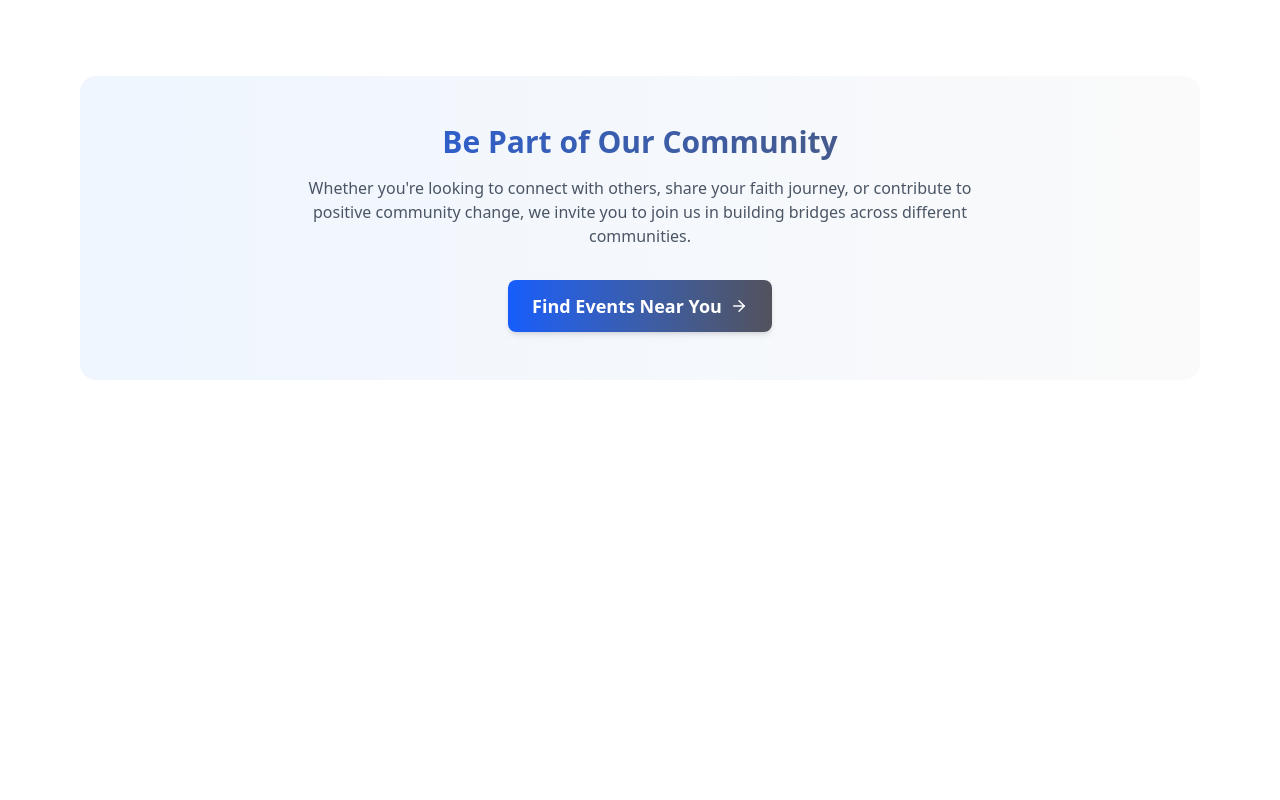
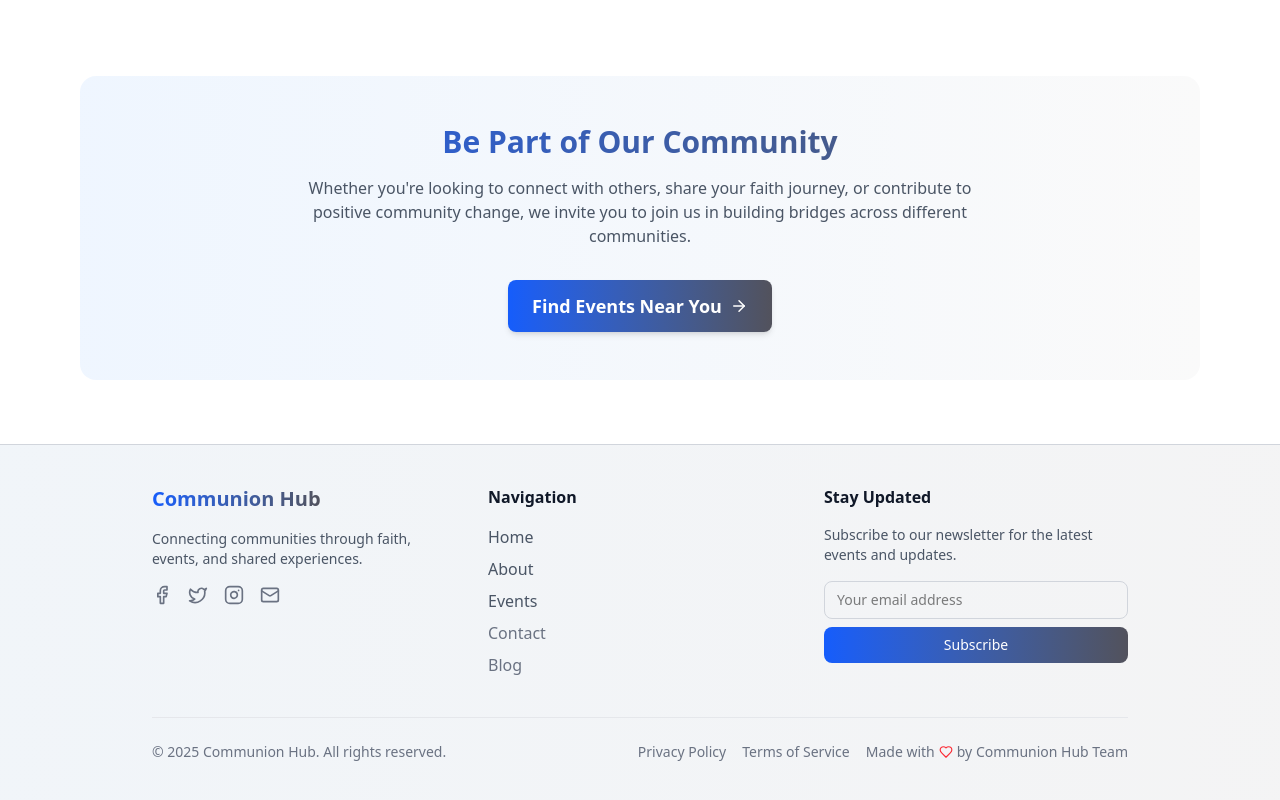
Before and after one commit to aadarshraj02/communion-assignment, a React (Vite) app: page /about in a window 1280 px wide. Shown: the part 1390-2190 px from the top of the page. Before the commit the page ends 1834 px from the top, so only its background shows below. Built offline with nearby package versions, Linux system fonts and the light colour scheme.

Commit message:
added footer

```diff
--- a/src/App.jsx
+++ b/src/App.jsx
@@ -3,6 +3,7 @@ import Home from "./pages/Home";
 import Events from "./pages/Events";
 import Header from "./components/Header";
 import About from "./pages/About";
+import Footer from "./components/Footer";
 
 const App = () => {
   return (
@@ -15,6 +16,7 @@ const App = () => {
           <Route path="/about" element={<About />} />
         </Routes>
       </main>
+      <Footer />
     </Router>
   );
 };
--- a/src/components/Footer.jsx
+++ b/src/components/Footer.jsx
@@ -1,4 +1,170 @@
+import { motion } from "framer-motion";
+import { Link } from "react-router-dom";
+import { Facebook, Twitter, Instagram, Mail, Heart } from "lucide-react";
+
 const Footer = () => {
-  return <div>Footer</div>;
+  const containerVariants = {
+    hidden: { opacity: 0 },
+    visible: {
+      opacity: 1,
+      transition: { staggerChildren: 0.1, delayChildren: 0.1 },
+    },
+  };
+
+  const itemVariants = {
+    hidden: { opacity: 0, y: 10 },
+    visible: {
+      opacity: 1,
+      y: 0,
+      transition: { duration: 0.5 },
+    },
+  };
+
+  return (
+    <footer className="bg-gradient-to-r from-slate-100 to-zinc-100 border-t border-gray-300">
+      <div className="max-w-5xl mx-auto px-6 py-10">
+        <motion.div
+          className="grid md:grid-cols-3 gap-8"
+          variants={containerVariants}
+          initial="hidden"
+          whileInView="visible"
+          viewport={{ once: true }}
+        >
+          <motion.div variants={itemVariants}>
+            <Link to="/" className="inline-block mb-4">
+              <h2 className="text-xl font-extrabold bg-clip-text text-transparent bg-gradient-to-r from-blue-600 to-zinc-600">
+                Communion Hub
+              </h2>
+            </Link>
+            <p className="text-gray-600 text-sm mb-4">
+              Connecting communities through faith, events, and shared
+              experiences.
+            </p>
+            <div className="flex space-x-4">
+              <a
+                href="/"
+                className="text-gray-500 hover:text-blue-600 transition-colors"
+              >
+                <Facebook size={20} />
+              </a>
+              <a
+                href="/"
+                className="text-gray-500 hover:text-blue-600 transition-colors"
+              >
+                <Twitter size={20} />
+              </a>
+              <a
+                href="/"
+                className="text-gray-500 hover:text-blue-600 transition-colors"
+              >
+                <Instagram size={20} />
+              </a>
+              <a
+                href="/"
+                className="text-gray-500 hover:text-blue-600 transition-colors"
+              >
+                <Mail size={20} />
+              </a>
+            </div>
+          </motion.div>
+
+          <motion.div variants={itemVariants}>
+            <h3 className="font-semibold text-gray-900 mb-4">Navigation</h3>
+            <ul className="space-y-2">
+              <li>
+                <Link
+                  to="/"
+                  className="text-gray-600 hover:text-blue-600 transition-colors"
+                >
+                  Home
+                </Link>
+              </li>
+              <li>
+                <Link
+                  to="/about"
+                  className="text-gray-600 hover:text-blue-600 transition-colors"
+                >
+                  About
+                </Link>
+              </li>
+              <li>
+                <Link
+                  to="/events"
+                  className="text-gray-600 hover:text-blue-600 transition-colors"
+                >
+                  Events
+                </Link>
+              </li>
+              <li>
+                <Link
+                  to="/"
+                  className="text-gray-500 hover:text-blue-400 transition-colors"
+                >
+                  Contact
+                </Link>
+              </li>
+              <li>
+                <Link
+                  to="/"
+                  className="text-gray-500 hover:text-blue-400 transition-colors"
+                >
+                  Blog
+                </Link>
+              </li>
+            </ul>
+          </motion.div>
+
+          <motion.div variants={itemVariants}>
+            <h3 className="font-semibold text-gray-900 mb-4">Stay Updated</h3>
+            <p className="text-gray-600 text-sm mb-4">
+              Subscribe to our newsletter for the latest events and updates.
+            </p>
+            <form className="space-y-2">
+              <input
+                type="email"
+                placeholder="Your email address"
+                className="w-full px-3 py-2 text-sm border border-gray-300 rounded-lg focus:ring-blue-500 focus:border-blue-600 transition-all"
+                required
+              />
+              <motion.button
+                type="submit"
+                className="w-full px-4 py-2 text-sm font-medium text-white bg-gradient-to-r from-blue-600 to-zinc-600 rounded-lg hover:shadow-md transition-all"
+                whileHover={{ scale: 1.03 }}
+                whileTap={{ scale: 0.98 }}
+              >
+                Subscribe
+              </motion.button>
+            </form>
+          </motion.div>
+        </motion.div>
+
+        <motion.div
+          className="border-t border-gray-200 mt-10 pt-6 flex flex-col md:flex-row justify-between items-center text-gray-500 text-sm"
+          initial={{ opacity: 0 }}
+          whileInView={{ opacity: 1 }}
+          transition={{ delay: 0.3, duration: 0.5 }}
+          viewport={{ once: true }}
+        >
+          <p>
+            © {new Date().getFullYear()} Communion Hub. All rights reserved.
+          </p>
+          <div className="flex space-x-4">
+            <Link to="/" className="hover:text-blue-600 transition-colors">
+              Privacy Policy
+            </Link>
+            <Link to="/" className="hover:text-blue-600 transition-colors">
+              Terms of Service
+            </Link>
+            <div className="flex items-center">
+              <span>Made with</span>
+              <Heart size={14} className="mx-1 text-red-500" />
+              <span>by Communion Hub Team</span>
+            </div>
+          </div>
+        </motion.div>
+      </div>
+    </footer>
+  );
 };
+
 export default Footer;
```
